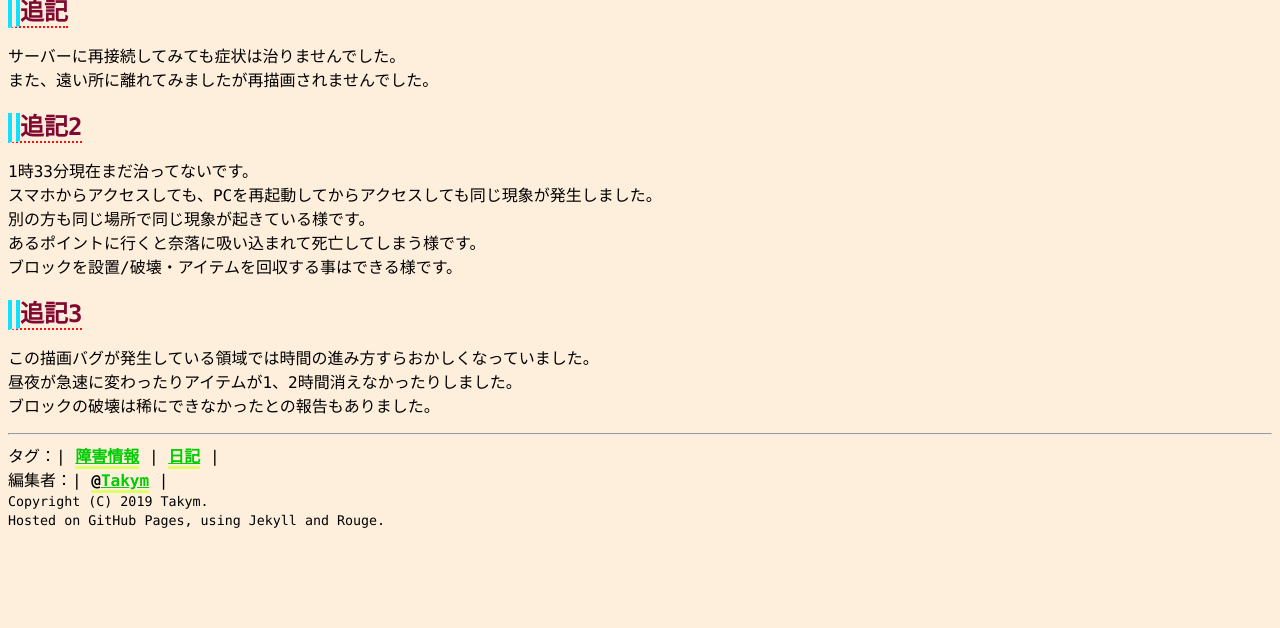
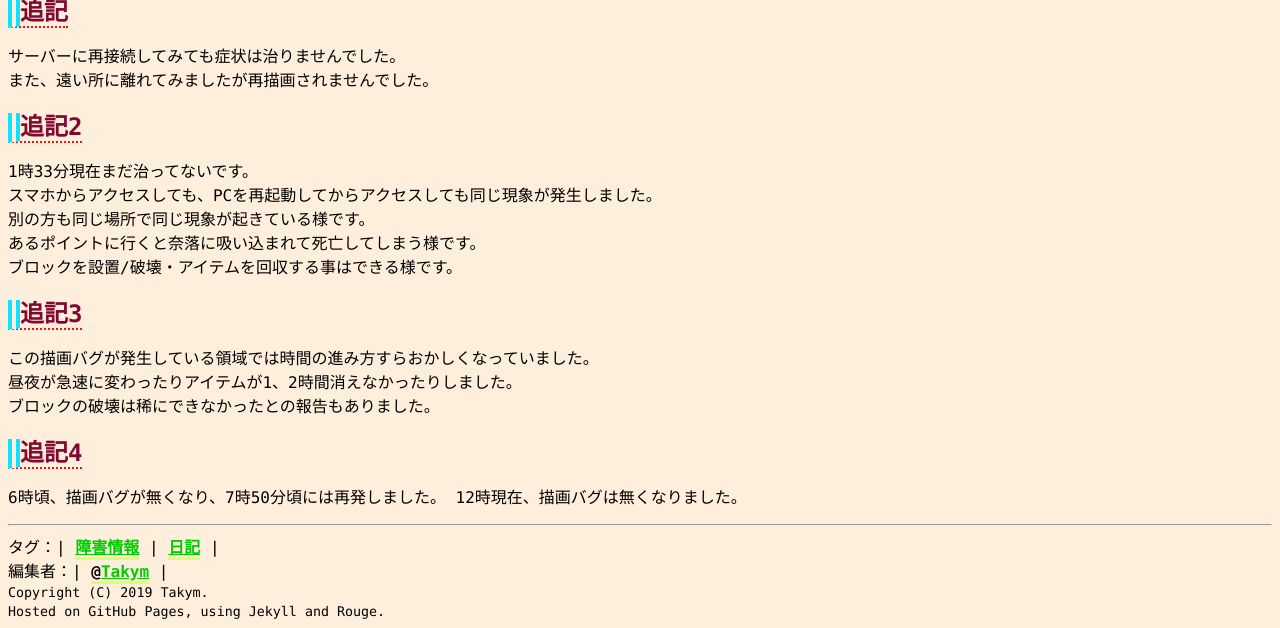
Before and after one commit to Gomadare0/nyuworld, a Jekyll site: the page built from _posts/2019-09-18-bug.md, in a window 1280 px wide and 900 px high, scrolled down 1939 px, cut to the strip 272-900 px from the top of the window. Built offline with Jekyll 4.4.1, drawn with Linux system fonts in a browser that asks for light colours; some web fonts are replaced; before the commit the page ends 2748 px from its top, so only the background shows below that.

Commit message:
Update 2019-09-18-bug.md

```diff
--- a/_posts/2019-09-18-bug.md
+++ b/_posts/2019-09-18-bug.md
@@ -31,3 +31,6 @@ authors:
 この描画バグが発生している領域では時間の進み方すらおかしくなっていました。<br />
 昼夜が急速に変わったりアイテムが1、2時間消えなかったりしました。<br />
 ブロックの破壊は稀にできなかったとの報告もありました。
+## 追記4
+6時頃、描画バグが無くなり、7時50分頃には再発しました。
+12時現在、描画バグは無くなりました。
```
